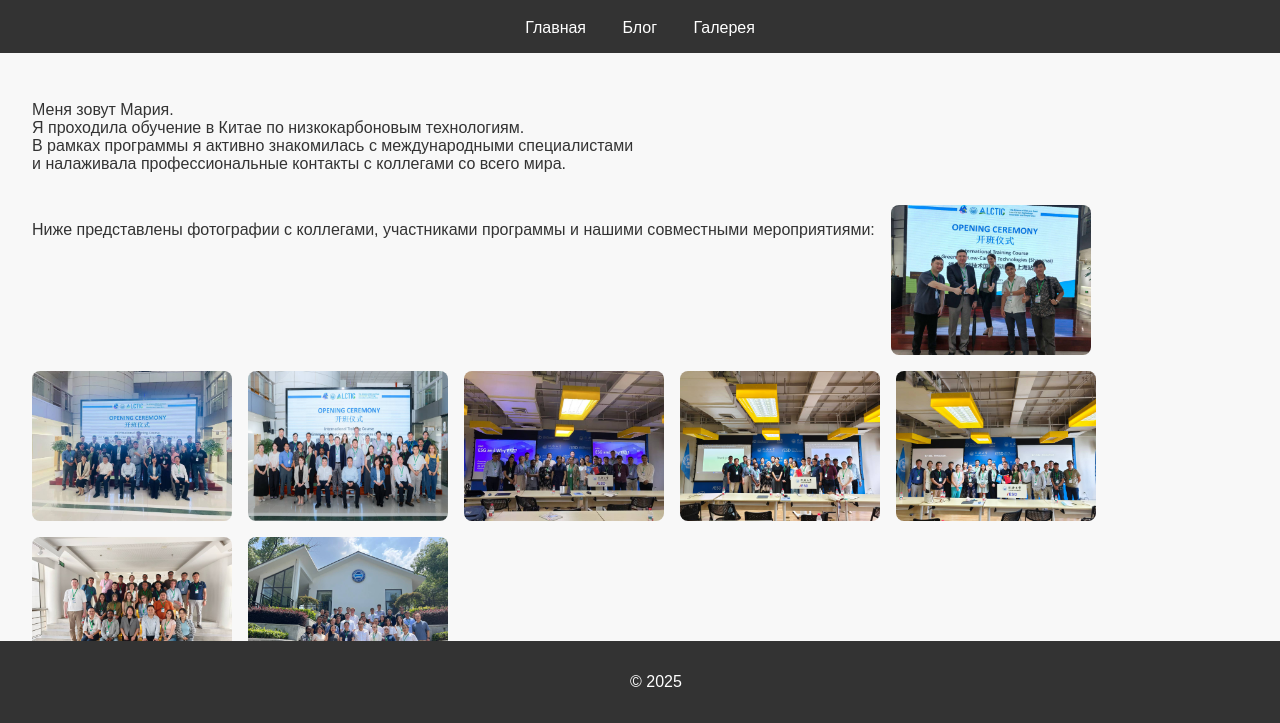
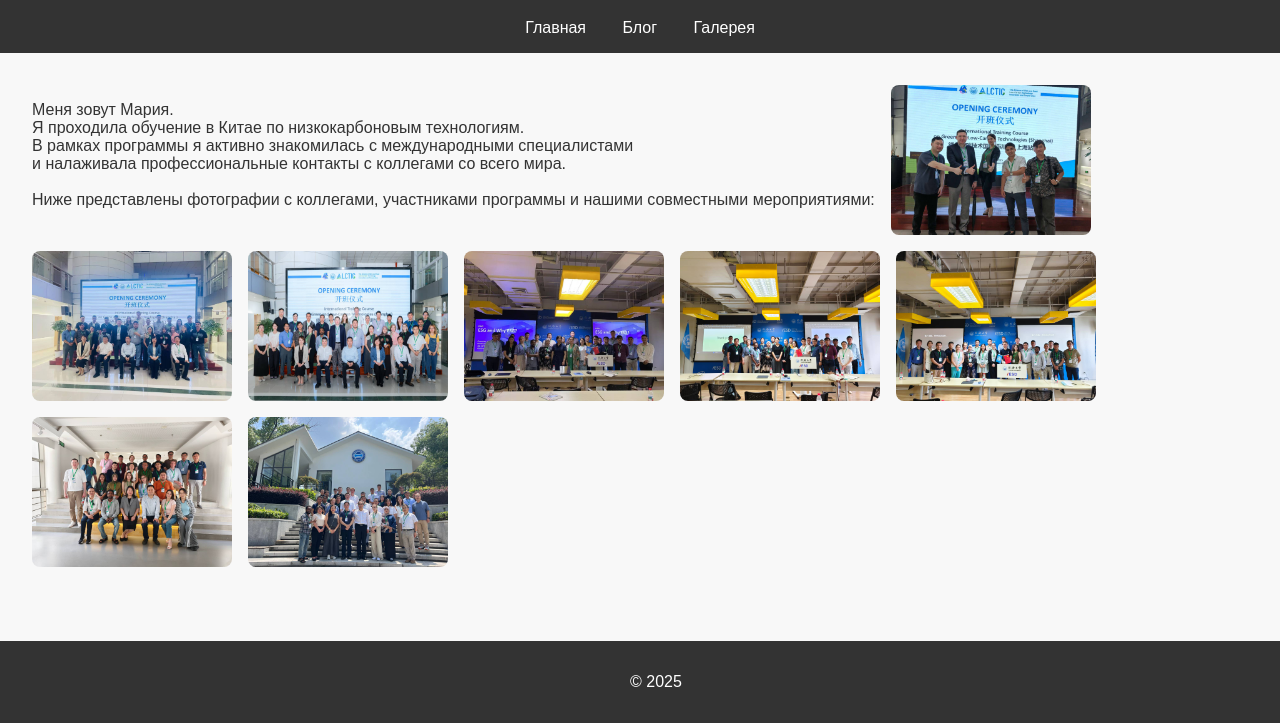
Before and after one commit to Narc1sss/PD_Mariya, a plain HTML site: page gallery.html in a window 1280 px wide. Shown: the part 77-800 px from the top of the page. Drawn offline with Linux system fonts and the light colour scheme.

Commit message:
Update gallery.html

```diff
--- a/gallery.html
+++ b/gallery.html
@@ -21,10 +21,9 @@
     Меня зовут Мария.<br>
     Я проходила обучение в Китае по низкокарбоновым технологиям.<br>
     В рамках программы я активно знакомилась с международными специалистами<br>
-    и налаживала профессиональные контакты с коллегами со всего мира.
-  </p>
+    и налаживала профессиональные контакты с коллегами со всего мира.<br>
+        <br>
 
-  <p>
     Ниже представлены фотографии с коллегами, участниками программы и нашими совместными мероприятиями:
   </p>
       <img src="img/photo1.jpg" alt="Фото 1">
```
